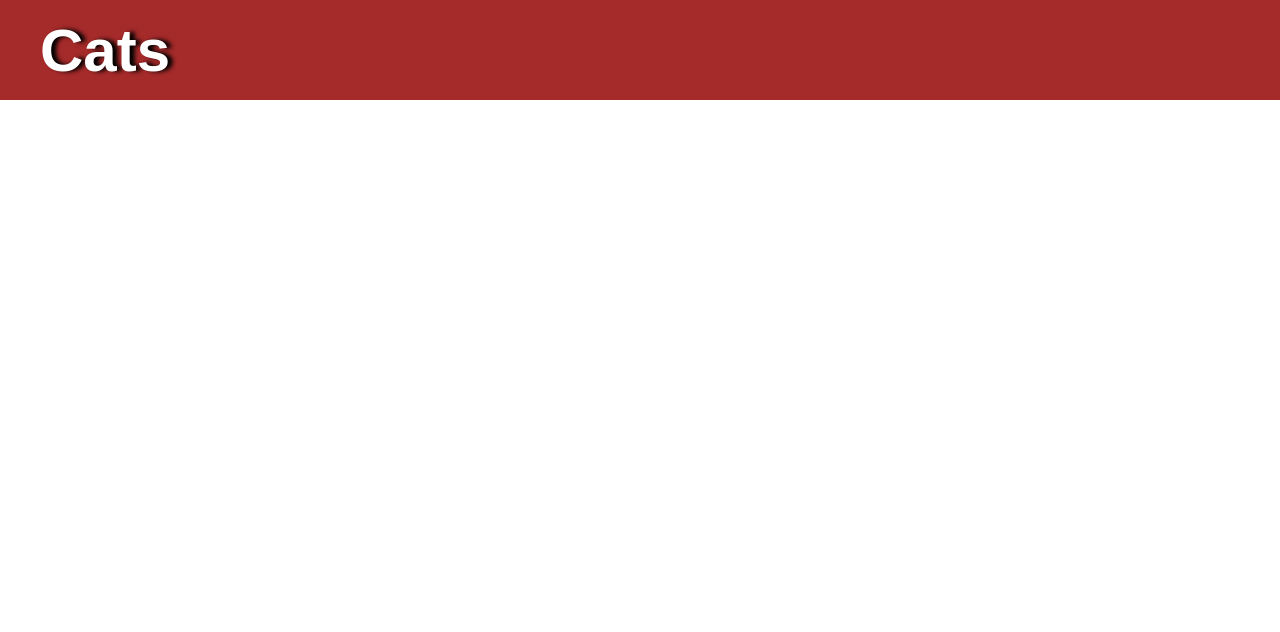
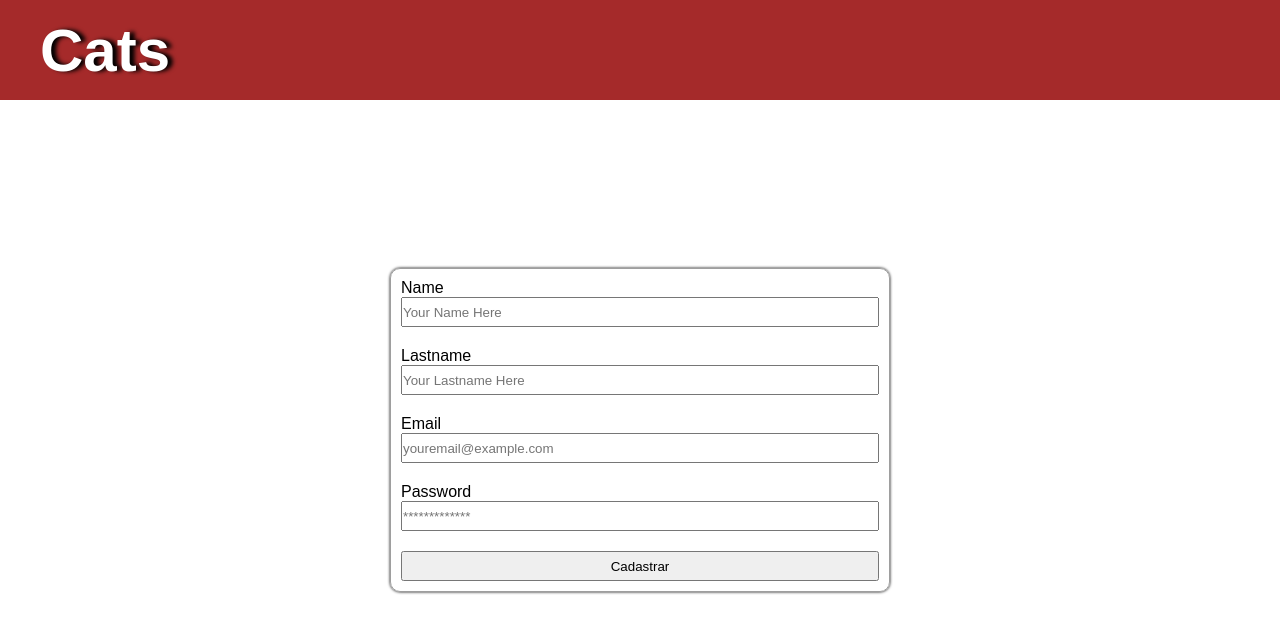
Before and after one commit to AndreLucasTrevizan/cats, a React (Create React App) app in the folder front/: page /register in a window 1280 px wide. Shown: the top 632 px of the page. Built offline with nearby package versions, Linux system fonts and the light colour scheme; the HTML template or start-up script is replaced by a standard one.

Commit message:
Project Cats

```diff
--- a/front/src/Components/Header/index.js
+++ b/front/src/Components/Header/index.js
@@ -1,32 +1,13 @@
-import React, {useState, useEffect} from 'react';
-import {Link} from 'react-router-dom';
+import React from 'react';
+import { Link} from 'react-router-dom';
 
 import './style.css';
 
 export default function Header() {
-
-    const [userId, setUserId] = useState('');
-
-    useEffect(() => {
-        function getUser() {
-            let hasUserSigned = JSON.parse(localStorage.getItem('user'));
-            if(hasUserSigned) {
-                setUserId(hasUserSigned.id);
-            }
-        }
-
-        getUser();
-    });
-
-    useEffect(() => {
-
-    }, [userId]);
-
     return (
         <header>
             <div>
                 <Link to='/'><h1>Cats</h1></Link>
-                {userId && <Link to={`/favorites/${userId}`} className='logo'>Favoritos</Link>}
             </div>
         </header>
     );
--- a/front/src/Components/Header/style.css
+++ b/front/src/Components/Header/style.css
@@ -19,20 +19,6 @@ header a {
     color: #FFF;
 }
 
-.logo {
-    transition: all 0.5s;
-    text-decoration: none;
-    color: #FFF;
-}
-
-.logo:hover {
-    background-color: #FFF;
-    border-radius: 10px;
-    color: #000;
-    cursor: pointer;
-    padding: 5px;
-}
-
 header h1 {
     text-shadow: 5px 0px 4px black;
 }
--- a/front/src/pages/Cat/index.js
+++ b/front/src/pages/Cat/index.js
@@ -75,11 +75,11 @@ export default function Cat() {
                 </div>
                 <div className="details">
                     <p>{cat.description}</p>
-                    <span>Comportamento: </span>{cat.temperament}
+                    <span>Temperament: </span>{cat.temperament}
                     <div className="buttons-cat">
                         <span onClick={() => setFavCat()}>
                             <i className="material-icons">add</i>
-                            Favoritar
+                            Add Favorite
                         </span>
                     </div>
                 </div>
--- a/front/src/pages/Cat/style.css
+++ b/front/src/pages/Cat/style.css
@@ -51,7 +51,7 @@
     display: flex;
     justify-content: space-around;
     align-items: center;
-    width: 150px;
+    width: 200px;
     border-radius: 10px;
     margin-top: 20px;
 }
--- a/front/src/pages/Favorites/index.js
+++ b/front/src/pages/Favorites/index.js
@@ -14,9 +14,12 @@ export default function Favorites() {
 
     useEffect(() => {
         async function load() {
-            console.log(params);
-
             let responseAPI = await api.get(`/favorites/${params.id_user}`);
+            let token = JSON.parse(localStorage.getItem('token'));
+            if(!token) {
+                history.push('/sign_in');
+                return;
+            }
             setFavs(responseAPI.data);
         }
 
@@ -44,7 +47,7 @@ export default function Favorites() {
     return(
         <div className="container">
             {favs.length === 0 &&
-                <span  className="nofavs">Você ainda não possui favoritos! :c</span>
+                <span  className="nofavs">You don't have favorites yet! :c</span>
             }
             <div className="grid-cats">
                 {favs.map(cat => (
@@ -57,7 +60,7 @@ export default function Favorites() {
                             <div className="button-card">
                                 <Link to={`/cats/${cat.cat_favorite.id}`}>
                                     <i className="material-icons">info</i>
-                                    Ver mais
+                                    More
                                 </Link>
                                 <a className="delete-btn" onClick={() => {deleteCat(cat.cat_favorite)}}>
                                     <i className="material-icons">delete</i>
--- a/front/src/pages/Home/index.js
+++ b/front/src/pages/Home/index.js
@@ -7,8 +7,13 @@ import './style.css';
 
 export default function Home() {
     const [cats, setCats] = useState([]);
+    const [logged, setLogged] = useState([]);
+    useEffect(() => {
+        let user = JSON.parse(localStorage.getItem('user'));
+        if(user) {
+            setLogged(user);
+        }
 
-    useEffect(() => {
         async function loadCats() {
             let response = await api.get('/breeds');
             let cats = response.data;
@@ -20,6 +25,9 @@ export default function Home() {
 
     return(
         <div className="container">
+            <div className="actions-users">
+                <Link to={`/favorites/${logged.id}`} className='logo'>Favorites</Link>
+            </div>
             <div className="grid-cats">
                 {cats.length !== 0 &&
                     cats.map(cat => (
@@ -32,7 +40,7 @@ export default function Home() {
                                 <div className="button-card">
                                     <Link to={`/cats/${cat.id}`}>
                                         <i className="material-icons">info</i>
-                                        Ver mais
+                                        More
                                     </Link>
                                 </div>
                             </div>
--- a/front/src/pages/Home/style.css
+++ b/front/src/pages/Home/style.css
@@ -57,3 +57,27 @@
     opacity: 0.5;
     transition: all 0.5s;
 }
+
+.actions-users {
+    display: flex;
+    justify-content: center;
+    padding: 20px;
+    border-bottom: 1px solid black;
+}
+
+.logo {
+    text-decoration: none;
+    background-color: brown;
+    padding: 10px;
+    border-radius: 10px;
+    color: #FFF;
+}
+
+.logo:hover {
+    transition: all 0.3s;
+    box-shadow: 0px 0px 10px black;
+}
+
+.logout:hover {
+    cursor: pointer;
+}
--- a/front/src/pages/Login/index.js
+++ b/front/src/pages/Login/index.js
@@ -1,5 +1,7 @@
 import React, {useState} from 'react';
-import {useHistory} from 'react-router-dom';
+import {useHistory, Link} from 'react-router-dom';
+
+import {toast} from 'react-toastify';
 
 import api from '../../services/api';
 
@@ -24,7 +26,7 @@ export default function Login() {
                 return;
             }
         }).catch(err => {
-            console.log(err.message);
+            toast.error(err.response.data.msg);
         });
     }
 
@@ -53,6 +55,8 @@ export default function Login() {
                 </div>
                 <div className="form-group">
                     <button onClick={sendData}>Entrar</button>
+                    <hr/>
+                    <Link to="/register">Sign Up</Link>
                 </div>
             </div>
         </div>
--- a/front/src/pages/Login/style.css
+++ b/front/src/pages/Login/style.css
@@ -8,6 +8,10 @@
 
 .form {
     width: 500px;
+    border: 1px solid rgb(158, 158, 158);
+    border-radius: 10px;
+    padding: 10px;
+    box-shadow: 0px 0px 3px black;
 }
 
 .form-group {
@@ -16,11 +20,42 @@
     flex-direction: column;
 }
 
+
 .form-control {
     height: 30px;
     margin-bottom: 20px;
 }
 
+
 .form-group button {
+    width: 100%;
     height: 30px;
 }
+
+.form-group button:hover {
+    cursor: pointer;
+    background-color: brown;
+    color: #FFF;
+    transition: all 0.4s;
+    border: none;
+    border-radius: 5px;
+}
+
+.form-group hr {
+    margin: 10px 0px 10px 0px;
+}
+
+.form-group a {
+    text-align: center;
+    text-decoration: none;
+}
+
+.form-group a:hover {
+    color: brown;
+    text-decoration: underline;
+}
+
+small {
+    color: brown;
+    margin: 3px 0px 10px 0px;
+}
--- /dev/null
+++ b/front/src/pages/Register/index.js
@@ -0,0 +1,83 @@
+import React, {useState} from 'react';
+import {useHistory} from 'react-router-dom';
+import { toast } from 'react-toastify';
+
+import api from '../../services/api';
+
+import './style.css';
+
+export default function Register() {
+    const history = useHistory();
+    const [name, setName] = useState('');
+    const [lastname, setLastname] = useState('');
+    const [email, setEmail] = useState('');
+    const [password, setPassword] = useState('');
+
+    function sendData() {
+        let data = {
+            name: name,
+            lastname: lastname,
+            email: email,
+            password: password
+        };
+
+        api.post('/users', data).then(res => {
+            if(res.status === 201) {
+                toast.success(res.data.msg);
+                history.push('/sign_in');
+            }
+        }).catch(err => {
+            toast.error((err.response.data.errors));
+        });
+    }
+
+    return(
+        <div className="form-display">
+            <div className="form">
+                <div className="form-group">
+                    <label>Name</label>
+                    <input
+                        type="text"
+                        name="name"
+                        className="form-control"
+                        placeholder="Your Name Here"
+                        onChange={e => {setName(e.target.value)}}
+                    />
+                </div>
+                <div className="form-group">
+                    <label>Lastname</label>
+                    <input
+                        type="text"
+                        name="lastname"
+                        className="form-control"
+                        placeholder="Your Lastname Here"
+                        onChange={e => {setLastname(e.target.value)}}
+                    />
+                </div>
+                <div className="form-group">
+                    <label>Email</label>
+                    <input
+                        type="email"
+                        name="email"
+                        className="form-control"
+                        placeholder="youremail@example.com"
+                        onChange={e => {setEmail(e.target.value)}}
+                    />
+                </div>
+                <div className="form-group">
+                    <label>Password</label>
+                    <input
+                        type="password"
+                        name="password"
+                        className="form-control"
+                        placeholder="*************"
+                        onChange={e => {setPassword(e.target.value)}}
+                    />
+                </div>
+                <div className="form-group">
+                    <button onClick={sendData}>Cadastrar</button>
+                </div>
+            </div>
+        </div>
+    );
+}
--- a/front/src/routes/router.js
+++ b/front/src/routes/router.js
@@ -8,16 +8,22 @@ import Home from '../pages/Home';
 import Cat from '../pages/Cat';
 import Login from '../pages/Login';
 import Favorites from '../pages/Favorites';
+import Register from '../pages/Register';
 
 const router = () => {
+
+    let user = JSON.parse(localStorage.getItem('user'));
+    let token = JSON.parse(localStorage.getItem('token'));
+
     return(
         <BrowserRouter>
-            <Header />
+            <Header user={user} token={token} />
             <Switch>
                 <Route exact path="/" component={Home} />
                 <Route exact path="/cats/:id" component={Cat} />
                 <Route exact path="/sign_in" component={Login} />
                 <Route exact path="/favorites/:id_user" component={Favorites} />
+                <Route exact path="/register" component={Register} />
             </Switch>
         </BrowserRouter>
     );
```
Also changed, not shown: front/src/pages/Register/style.css (added), 2 other files (tests, documents, lock files or other folders).
